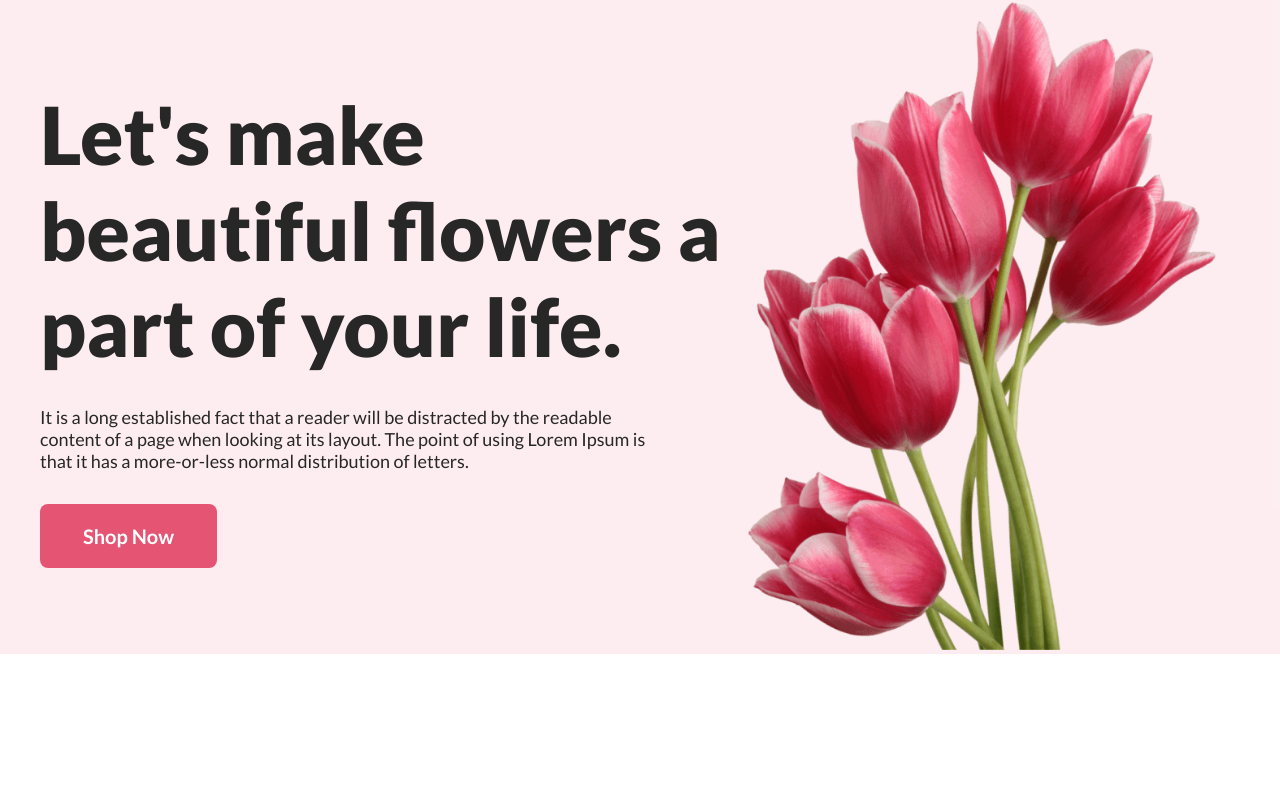
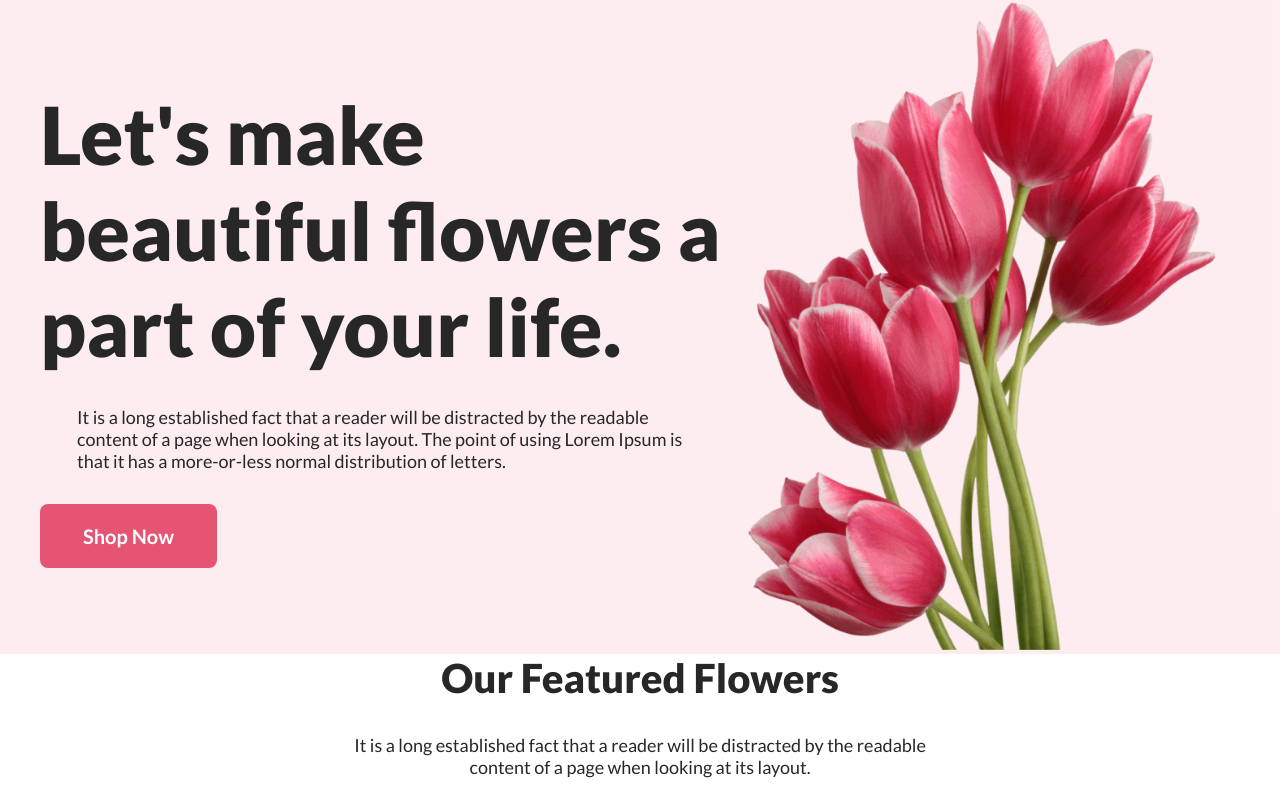
Before and after one commit to kabbo812/assignment-1-flower_shop, a plain HTML site: page index.html in a window 1280 px wide. Shown: the top 800 px of the page. Drawn offline with Linux system fonts and the light colour scheme.

Commit message:
css added

```diff
--- a/assets/css/style.css
+++ b/assets/css/style.css
@@ -15,9 +15,13 @@
 }
 .simple {
 	color: #272727;
-	margin: 32px 0;
+	margin: 32px auto;
 	max-width: 610px;
 	width: 100%;
+}
+.center{
+    margin: 0 auto;
+    text-align: center;
 }
 .btn-1 {
 	text-decoration: none;
@@ -29,6 +33,12 @@
 	background: #E55473;
 	border-radius: 8px;
 	display: inline-block;
+}
+h2{
+    font-size: 40px;
+    color: #272727;
+    font-weight: 900;
+    text-transform: capitalize;
 }
 .banner-area{
     background-color: rgba(229, 84, 115, 0.1);
--- a/index.html
+++ b/index.html
@@ -31,14 +31,14 @@
     <!-- Featured Section Start -->
     <section>
         <div class="container">
-            <div class="featured-title">
-                <h2></h2>
-                <p></p>
+            <div class="featured-title center">
+                <h2>our featured flowers</h2>
+                <p  class="simple">It is a long established fact that a reader will be distracted by the readable content of a page when looking at its layout.</p>
             </div>
             <div class="featured-items">
                 <div class="single-item">
                     <div class="single-item-image">
-                        <img src="" alt="">
+                        <img src="assets/images/featured-1.png" alt="flowers-image">
                     </div>
                     <p></p>
                 </div>
```
Also changed, not shown: assets/images/featured-1.png (renamed from assets/images/pngwing 6.png).
